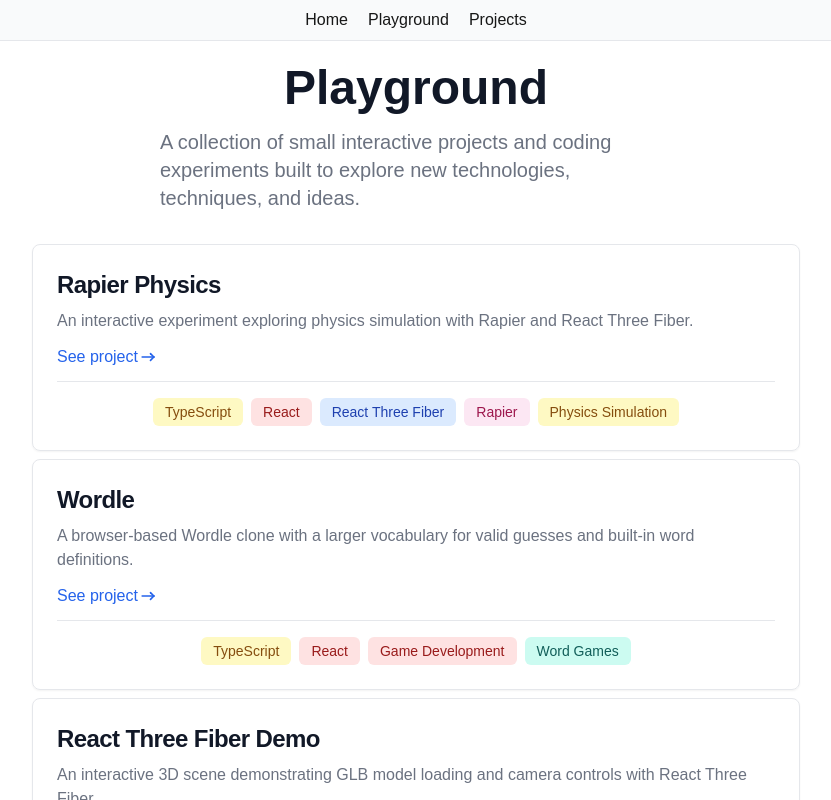
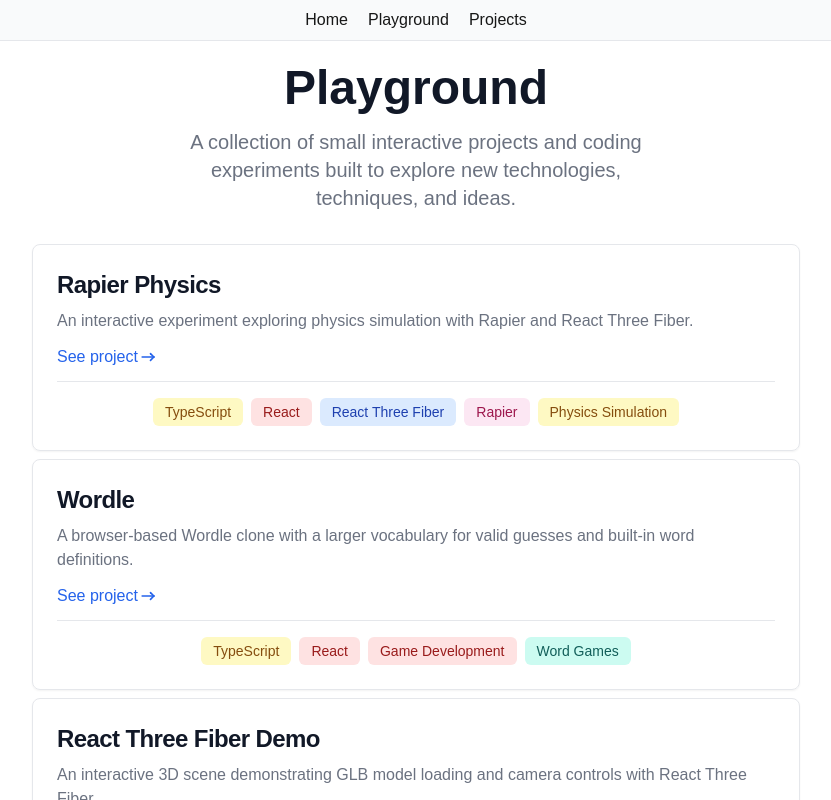
Before and after one commit to ymumberson/Tailwind-Portfolio, a Next.js app: page /playground in a window 1280 px wide. Shown: the top 800 px of the page, without its empty margins (224-1055 px from the left). Built offline with nearby package versions, Linux system fonts and the light colour scheme.

Commit message:
Fixed formatting issue on playground and projects, and changed content of projects page.

```diff
--- a/src/app/playground/page.tsx
+++ b/src/app/playground/page.tsx
@@ -7,7 +7,7 @@ export default function Playground() {
         <h1 className="text-center mb-4 text-3xl font-extrabold tracking-light leading-none text-gray-900 md:text-4xl lg:text-5xl dark:text-white">
           {content.title}
         </h1>
-        <p className="mx-auto mb-8 text-lg font-normal text-gray-500 lg:text-xl dark:text-gray-400 max-w-lg">
+        <p className="text-center mx-auto mb-8 text-lg font-normal text-gray-500 lg:text-xl dark:text-gray-400 max-w-lg">
           {content.description}
         </p>
         <div className="flex flex-col items-center gap-2">
--- a/src/app/projects/page.tsx
+++ b/src/app/projects/page.tsx
@@ -12,7 +12,7 @@ export default async function Projects() {
         <h1 className="text-center mb-4 text-3xl font-extrabold tracking-light leading-none text-gray-900 md:text-4xl lg:text-5xl dark:text-white">
           {content.title}
         </h1>
-        <p className="mx-auto text-lg font-normal text-gray-500 lg:text-xl dark:text-gray-400 max-w-lg">
+        <p className="text-center mx-auto text-lg font-normal text-gray-500 lg:text-xl dark:text-gray-400 max-w-lg">
           {content.description}
         </p>
         <div className="w-full flex justify-center my-4">
--- a/src/content/projects.json
+++ b/src/content/projects.json
@@ -1,4 +1,4 @@
 {
     "title": "Projects",
-    "description": "These are larger projects than the playground projects, but are mostly non-interactive. This list is a subset fetched from my GitHub, but you can click the button below to see all of my projects."
+    "description": "A collection of larger projects I've worked on while exploring graphics, simulation, game development, and software engineering. Some began as university projects or research, while others were personal experiments focused on understanding how things work and building something from scratch."
 }
```
